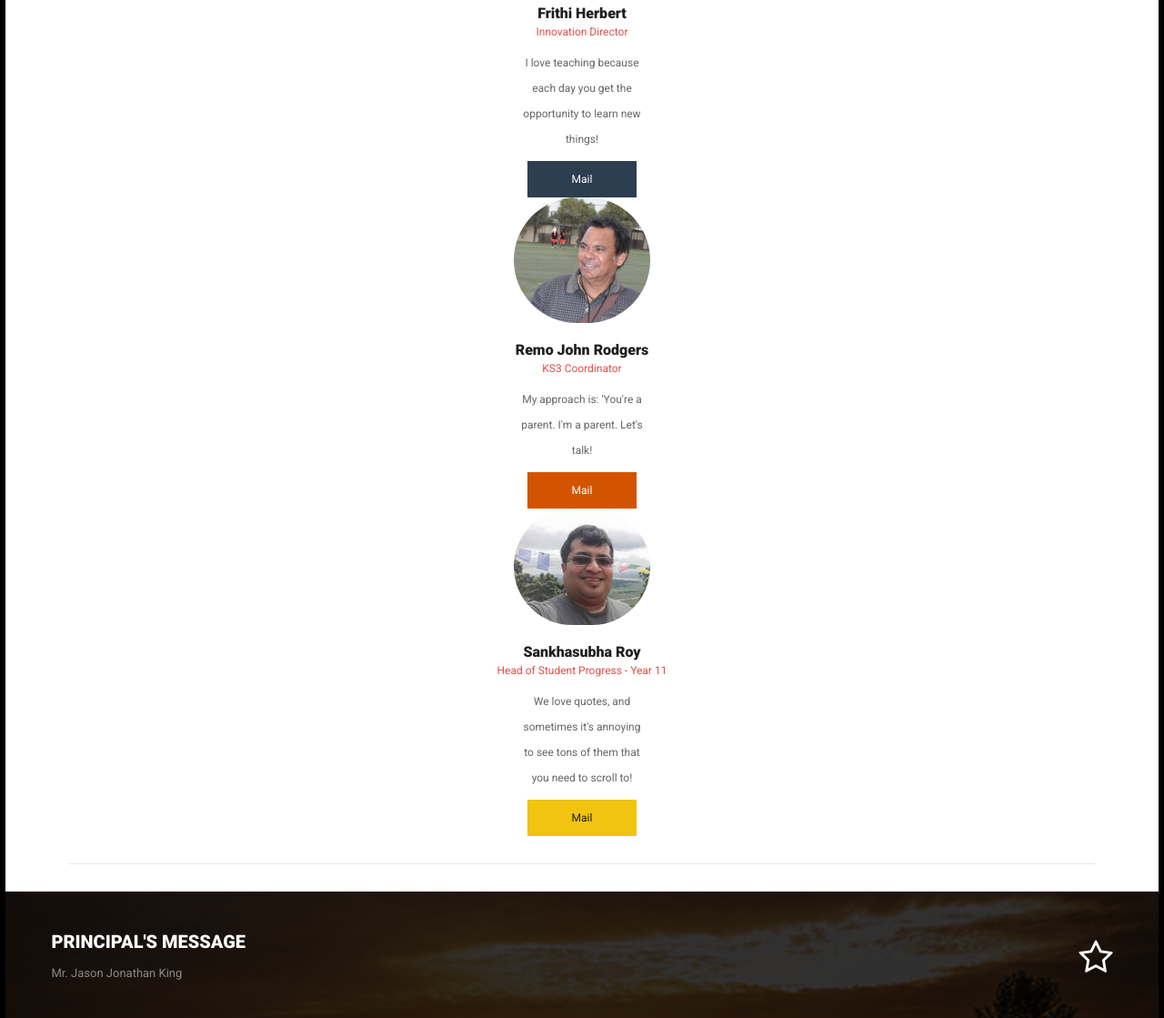
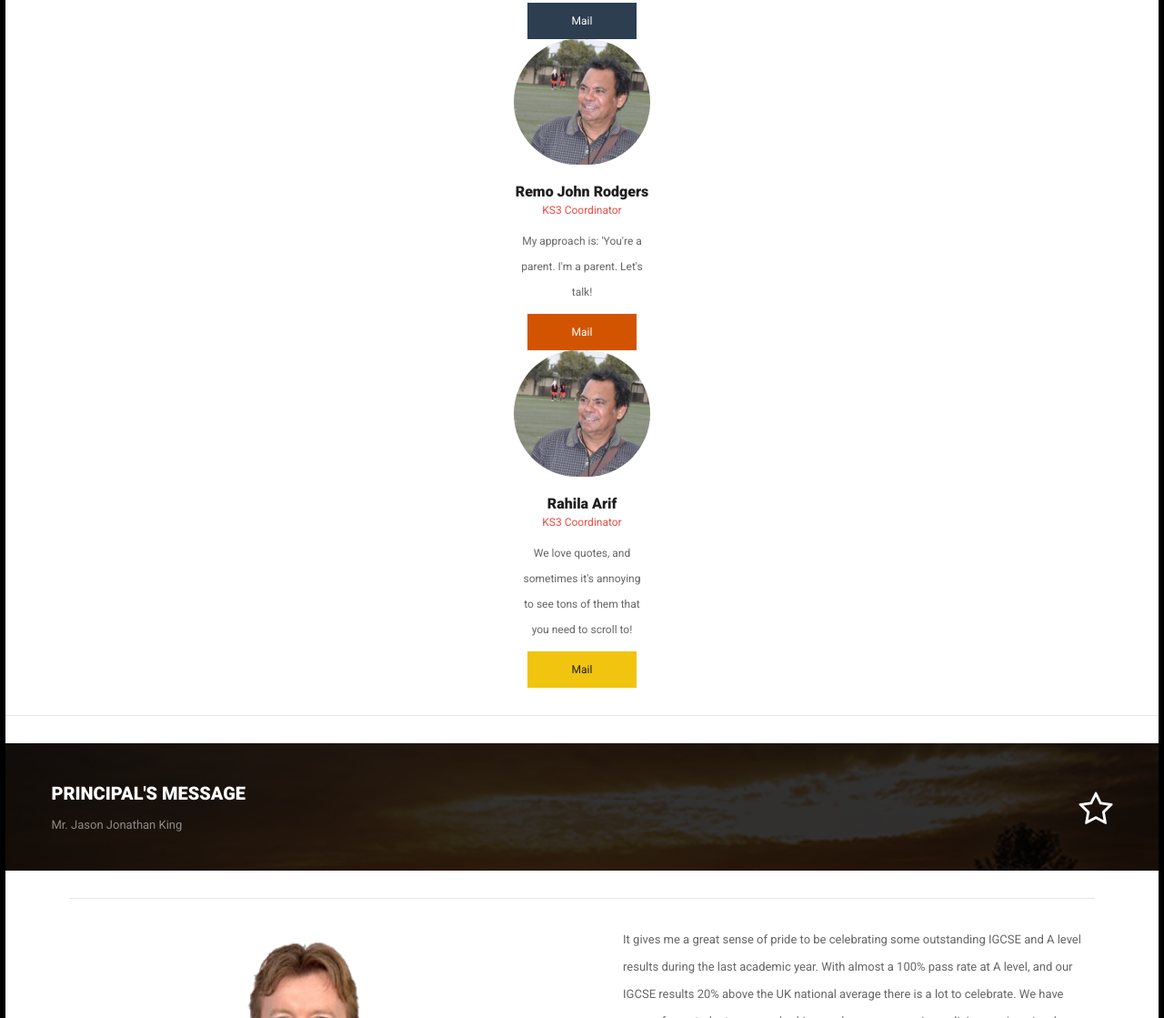
Before and after one commit to lpanjwani/TCHS-APP, a plain HTML site: page index.html in a window 1280 px wide. Shown: the part 5150-6269 px from the top of the page at 91% size. Drawn offline with Linux system fonts and the light colour scheme; a script that the page names is missing.

Commit message:
Update SLT

```diff
--- a/index.html
+++ b/index.html
@@ -158,10 +158,7 @@
             	<div class="page-heading container">
                     <p>
 						Established in 1988, The Cambridge High School, Abu Dhabi, provides high quality education based on The National Curriculum for England to students from Kindergarten to Year 13. The school ensures a holistic education by providing the students with an excellent value based curriculum and wide range of activities and opportunities designed to provide quality education with high expectations.
-
-The school prepares students for the IGCSE (General Certificate of Secondary Education), AS and A Levels. Our examination results have been consistently above the U.K. national averages. The school is also an approved centre for the University of Cambridge International Examinations and for London University.
-
-Set in a spacious campus, the school is divided into two Sections: the Junior (Year 1 to Year 6) including the Kindergarten and the Senior School (Year 7 to Year 13). Outstanding teaching, variety of opportunities and good facilities make the school one of the best in the city. The school equips its students with all the necessary skills required to explore the opportunities of the present and face the challenges of the future with confidence.
+Outstanding teaching, variety of opportunities and good facilities make the school one of the best in the city. The school equips its students with all the necessary skills required to explore the opportunities of the present and face the challenges of the future with confidence.
 
 Along with academics, we offer our students a wide variety of co-curricular programmes designed to ensure equal opportunities for all to participate. The Cambridge High School, Abu Dhabi has a proven track record for successes, both in academic and extra-curricular activities.
 
@@ -236,7 +233,7 @@ With students from more than 45 countries, we are proud of our international cha
                                 <img src="images/pictures/Mr.King.jpg" alt="img">
                                 <h4>Jason Jonathon King</h4>
                                 <em>Principal</em>
-                                <strong>We love quotes, and sometimes it's annoying to see tons of them that you need to scroll to!</strong>
+                                <strong>Innovate, Create &amp; Learn</strong>
                                 <a href="mailto:j.king_chs@gemsedu.com" class="button button-red center-button">Mail</a>
                             </div>
                         </div>
@@ -269,13 +266,12 @@ With students from more than 45 countries, we are proud of our international cha
                                 <a href="mailto:r.rodgers_chs@gemsedu.com" class="button button-orange center-button">Mail</a>
                             </div>
                         </div>
-                        <div>
-                            <div class="staff-item">
-                                <img src="images/pictures/Mr.Roy.jpg" alt="img">
-                                <h4>Sankhasubha Roy</h4>
-                                <em>Head of Student Progress - Year 11</em>
+                         <div class="staff-item">
+                                <img src="images/pictures/Mr.Rodgers.jpg" alt="img">
+                                <h4>Rahila Arif</h4>
+                                <em>KS3 Coordinator</em>
                                 <strong>We love quotes, and sometimes it's annoying to see tons of them that you need to scroll to!</strong>
-                                <a href="mailto:s.roy_chs@gemsedu.com " class="button button-yellow center-button">Mail</a>
+                                <a href="mailto:r.arif_chs@gemsedu.com" class="button button-yellow center-button">Mail</a>
                             </div>
                         </div>
                     </div>
```
